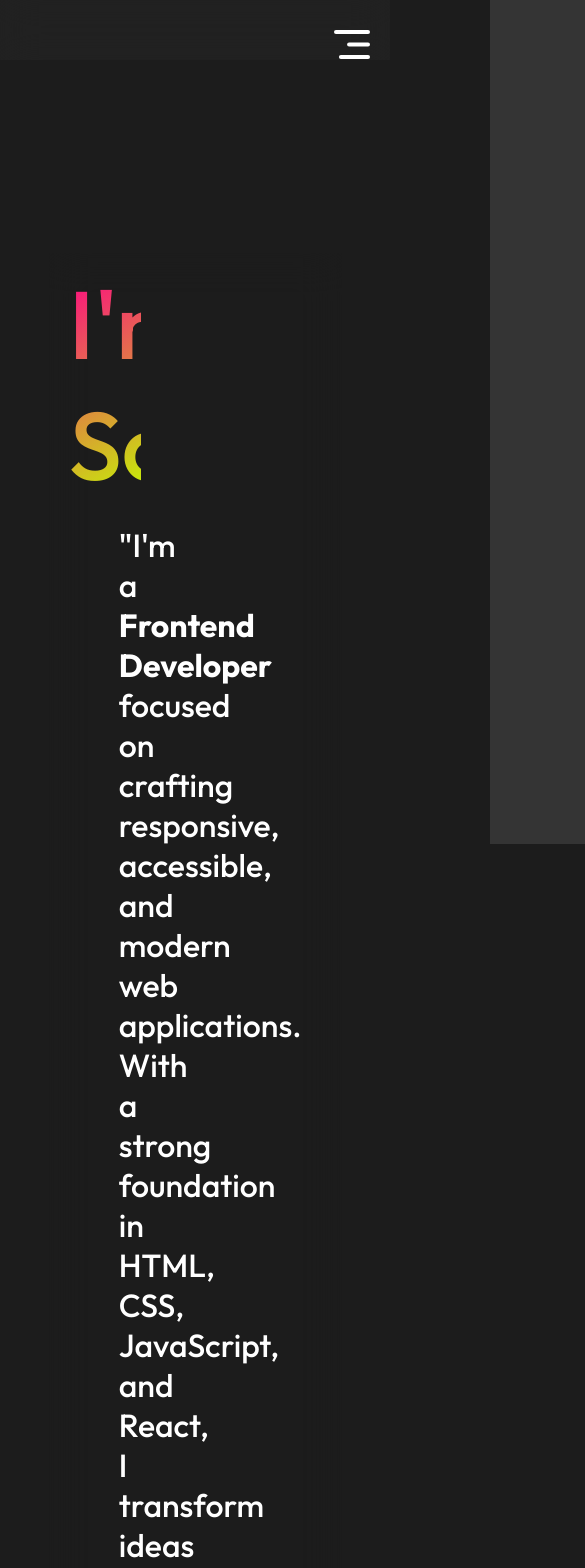
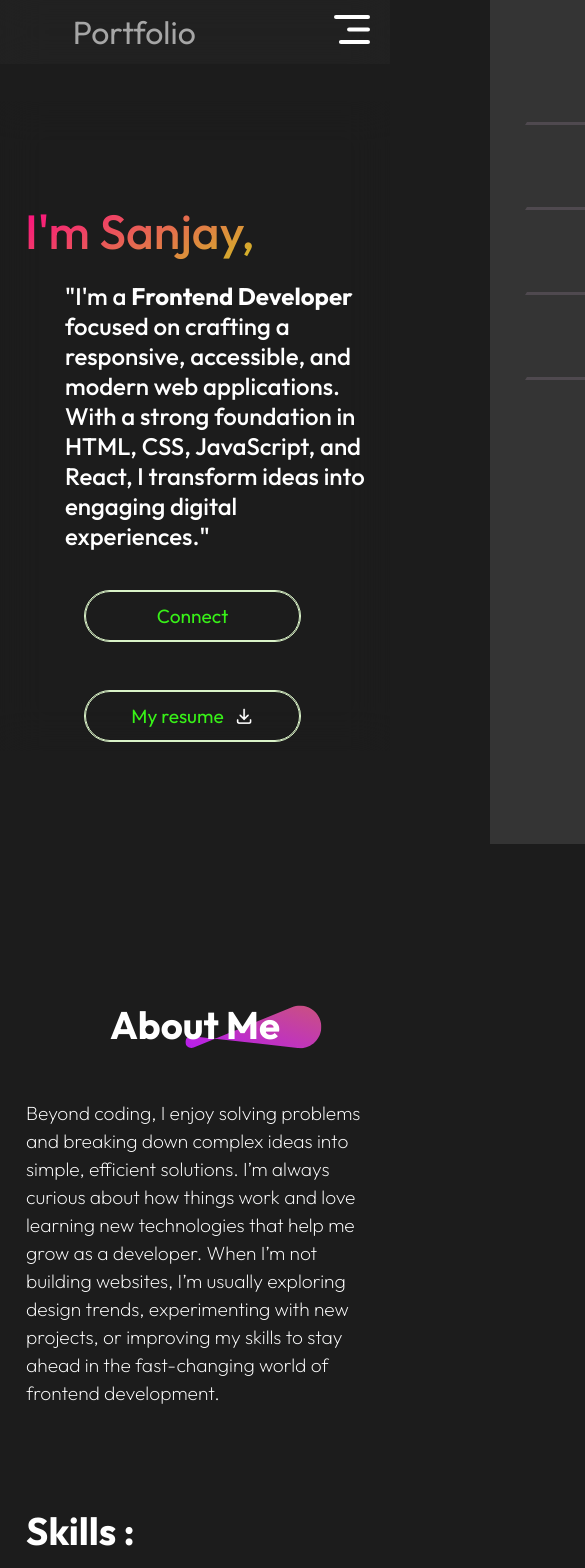
Before and after one commit to Sanjay-the-dev/portfolio2, a React (Vite) app: page / in a window 390 px wide. Shown: the top 1568 px of the page, 585 px wide, since content can reach past the window. Built offline with nearby package versions, Linux system fonts and the light colour scheme; a web font is replaced by a local one.

Commit message:
finalized

```diff
--- a/src/Components/About/About.css
+++ b/src/Components/About/About.css
@@ -42,3 +42,58 @@
     border-radius: 50px;
     margin: 0 0 16px 0;
 }
+
+
+   /*  // Mobile View */
+
+@media (max-width:768px){
+
+.About{
+    display: flex;
+    flex-direction: column;
+    width: 100%;
+
+    margin : 10vh auto;
+    padding: 0 26px;
+    align-items: center;
+}
+
+.about-title{
+
+
+    position: relative;
+    font-size: 1.2rem;
+    padding: 50px;
+
+}
+.about-title img{
+
+
+    position: absolute;
+    top: 40px;
+    left: 80px;
+    transform: scale(60%);
+    z-index: -1;
+}
+
+.about-section{
+    display: flex;
+    flex-direction: column;
+    gap: 20px;
+    font-size: 1.2rem;
+}
+.about-para {
+
+    line-height: 28px;
+    font-weight: 200;
+    margin-bottom: 80px;
+}
+.about-section hr{
+
+    border: rgb(8, 182, 240) 3px solid;
+    border-radius: 50px;
+    margin: 0 0 16px 0;
+}
+
+
+}
--- a/src/Components/Footer/Footer.css
+++ b/src/Components/Footer/Footer.css
@@ -62,3 +62,85 @@
 
 
 }
+
+   /*   //Mobile View */
+
+@media (max-width:768px){
+
+    .footer{
+    font-weight: 200;
+    font-size: 1.2rem;
+    display: flex;
+    flex-direction: column;
+    justify-content: center;
+    padding: 0 12.5% 20px 12.5%;
+    width: 100vw;
+    margin: auto;
+    background-color: rgba(66, 66, 66, 0.133);
+    backdrop-filter: blur(50px);
+}
+.footer-top{
+    display: flex;
+    flex-direction: column;
+    justify-content: space-between;
+    align-items: center;
+}
+.footer-top-left{
+    display: flex;
+    justify-content: flex-start;
+     width: 100%;
+     padding-left: 0;
+     padding-top: 20px;
+     background-color: rgba(76, 76, 76, 0);
+}
+.footer-top-left img{
+
+    height:54px;
+    width: 54px;
+    padding: 5px;
+    cursor: pointer;
+}
+.github-icon{
+
+    filter: invert(1) brightness(110%);
+}
+
+
+.footer-top-right ol{
+
+
+    list-style: none;
+        display: flex;
+    flex-direction: row;
+    gap: 20px;
+    margin-bottom: 10px;
+
+
+}
+.footer-top-right ol li{
+
+ cursor: pointer;
+     text-decoration-color: rgba(55, 237, 113, 0);
+     transition: all  0.3s ;
+}
+
+
+.footer-top-right ol li:hover{
+    transform: translateY(-7px);
+    text-decoration: underline;
+    text-underline-offset: 10px;
+    text-decoration-thickness: 2px;
+
+
+    text-decoration-color: rgb(0, 255, 38);
+
+
+}
+.footer-hr{
+    width: 100%;
+}
+.footer-bottom p{
+    font-size: 1rem;
+    text-align: center;
+}
+}
--- a/src/Components/Footer/Footer.jsx
+++ b/src/Components/Footer/Footer.jsx
@@ -31,7 +31,7 @@ const Footer = () => {
         </div>
 
         <div className="footer-bottom">
-          <hr />
+          <hr className='footer-hr' />
           <p>© 2025 Sanjay. All rights reserved</p>
         </div>
     </div>
--- a/src/Components/Hero/Hero.css
+++ b/src/Components/Hero/Hero.css
@@ -87,3 +87,103 @@
     height: 20px;
     filter: invert(1);
 }
+
+  /* // Mobile-view */
+
+@media (max-width:768px) {
+
+    .HeroSection{
+
+    padding: 100px 10px 10px 15px;
+    scroll-margin: 100px;
+    margin : 12vh auto;
+    margin-bottom: 200px;
+
+    width: 100vw;
+    height: auto;
+    backdrop-filter: blur(20px);
+}
+
+.HeroSection h1{
+
+    font-size: 3rem;
+    padding-left: 10px;
+    font-weight: 500;
+
+
+}
+.HeroSection p{
+
+    font-size: 1.5rem;
+    font-weight: 500;
+    color: #ffffff;
+    margin-bottom: 40px;
+    padding-left: 50px;
+}
+
+.hero-action{
+    display: flex;
+    flex-direction: column;
+
+    gap: 50px;
+    padding-left: 50px;
+}
+.hero-connect{
+    display: flex;
+    align-items: center;
+    justify-content: center;
+    color: #38f118;
+    width: 215px;
+    font-size: 1.2rem;
+    margin: 0 20px;
+    padding: 12px 28px;
+    border: #daf3c8 1px solid;
+    border-radius: 50px;
+    cursor: pointer;
+     outline: #daf3c8 1px solid;
+    transition: 0.2s;
+}
+.hero-connect:hover{
+   border: rgb(0, 200, 255) 1px solid;
+    outline: rgb(0, 200, 255) 1px solid;
+}
+.hero-connect:active{
+   background-color: #25adc2;
+   border: rgb(0, 200, 255) 2px solid;
+}
+.hero-resume{
+    display: flex;
+    align-items: center;
+    justify-content: center;
+    width: 215px;
+    gap: 10px;
+    color: #38f118;
+    font-size: 1.2rem;
+    margin: 0 20px;
+    padding: 12px 28px;
+    border: #daf3c8 1px solid;
+    border-radius: 50px;
+    cursor: pointer;
+     outline: #daf3c8 1px solid;
+    transition: 0.2s;
+}
+.hero-resume:hover{
+   border: rgb(0, 200, 255) 1px solid;
+   outline: rgb(0, 200, 255) 1px solid;
+}
+.hero-resume:active{
+   background-color: #25adc2;
+   border: rgb(0, 200, 255) 2px solid
+}
+
+.hero-resume img{
+
+    padding: 0;
+    margin: 0;
+    width: 20px;
+    height: 20px;
+    filter: invert(1);
+}
+
+
+}
--- a/src/Components/Hero/Hero.jsx
+++ b/src/Components/Hero/Hero.jsx
@@ -9,7 +9,7 @@ const Hero = () => {
 
         <h1>I'm Sanjay,</h1>
 
-        <p>"I'm a <strong>Frontend Developer</strong> focused on crafting responsive, accessible, and modern web applications. With a strong foundation in HTML, CSS, JavaScript, and React, I transform ideas into engaging digital experiences."</p>
+        <p>"I'm a <strong>Frontend Developer</strong> focused on crafting a responsive, accessible, and modern web applications. With a strong foundation in HTML, CSS, JavaScript, and React, I transform ideas into engaging digital experiences."</p>
 
         <div className="hero-action">
           <Link className="anchor-link" to ="Contact" smooth  ={true} duration ={700} offset ={-100}><div className='hero-connect'>Connect</div></Link>
--- a/src/Components/NavBar/NavBar.css
+++ b/src/Components/NavBar/NavBar.css
@@ -14,7 +14,11 @@
     backdrop-filter: blur(20px);
 
 }
-
+.portfolio-title{
+    color: rgb(91, 91, 91);
+    padding-bottom: 0;
+    margin-bottom: 0;
+}
 .nav-mob-close, .nav-mob-open{
     display: none;
 }
@@ -73,10 +77,13 @@
         position: fixed;
         top: 0;
         margin: 0;
+        padding: 12px;
 
     }
-    .NavMenu, .NavMenu li, .NavMenu button, .nav-mob-close, .nav-mob-open {
-        -webkit-tap-highlight-color: transparent; /* Removes blue flash on mobile */
+    .portfolio-title{
+        font-size: 2rem;
+        color: #a6a6a6;
+        font-weight: 400;
     }
     .ConnectWithMeBtn{
         display: none;
@@ -84,6 +91,7 @@
     .nav-mob-open{
         display: block;
         position: fixed;
+        top: 15px;
         right: 20px;
 
     }
@@ -106,7 +114,6 @@
         display: flex;
         flex-direction: column;
         background-color: rgb(52, 52, 52);
-        backdrop-filter: blur(50px);
        align-items: center;
         height: 100vh;
         width: 350px;
@@ -117,10 +124,24 @@
     .NavMenu li{
         padding-top: 1rem;
         font-size: 30px;
-        padding: 0px;
+        border-bottom: 3px solid #4f494f;
+
+        width: 80%;
+        padding: 0 0 10px 0 ;
+
         flex-direction: row;
-        gap: 20px;
+
+        color: rgb(225, 241, 202);
         text-align: center;
+    }
+        .NavMenu, .NavMenu li,  .nav-mob-close, .nav-mob-open {
+        -webkit-tap-highlight-color: transparent; /* Removes blue flash on mobile */
+
+    }
+    .NavMenu li:hover{
+        color: rgb(225, 241, 202);
+        border-bottom: 3px solid #4f494f;
+
     }
 
 }
--- a/src/Components/NavBar/NavBar.jsx
+++ b/src/Components/NavBar/NavBar.jsx
@@ -13,7 +13,7 @@ const NavBar = () => {
   return (
 
     <div className='NavBar'>
-
+      <h1 className='portfolio-title'>Portfolio</h1>
       <img className='nav-mob-open' onClick={openMenu} src={menu_open} alt="" />
 
        <ul className='NavMenu' ref={menuRef} >
--- a/src/Components/Projects/Projects.jsx
+++ b/src/Components/Projects/Projects.jsx
@@ -17,8 +17,8 @@ const Projects = () => {
 
         <div className="project-details">
 
-          <h1><span className='TheGreen'> Title:</span> To-Do List</h1>
-            <br />
+          <h1 className='project-content-title' ><span className='TheGreen'> Title:</span> To-Do List</h1>
+            <br className='title-discription-br' />
           <p><span className='TheGreen' >Discription :</span><br/>The To-Do List App is a web application that allows users to manage their daily tasks. It was built using HTML, CSS, and JavaScript to practice core frontend concepts.
           </p>
 
--- a/src/Components/Projects/projects.css
+++ b/src/Components/Projects/projects.css
@@ -59,3 +59,86 @@
 .TheGreen{
     color: rgb(55, 237, 113);
 }
+
+  /*  Mobile View */
+
+@media (max-width:768px){
+
+.projects{
+
+    display: flex;
+    flex-direction: column;
+    width: 100%;
+    margin : 10vh auto;
+    padding: 0 26px;
+
+
+}
+
+.project-title{
+
+    display: flex;
+    justify-content: center;
+    align-items: center;
+    position: relative;
+    font-size: 1.2rem;
+    padding: 100px 0 20px 0 ;
+
+    text-align: center;
+    margin-bottom: 0;
+
+}
+
+.project-title img{
+
+   position: absolute;
+    top:90px;
+    left: 100px;
+
+
+    transform: scale(60%);
+    z-index: -1;
+
+}
+.project-content{
+
+
+    display: flex;
+    flex-direction: column;
+
+
+    gap: 20px
+
+}
+.project_img{
+
+    border-radius: 10px;
+    display: inline-block;
+    border: rgb(55, 237, 113) 5px solid;
+    box-shadow: 4px 4px 10px 2px  rgb(6, 220, 31);
+    width: 200px;
+    height: 240px;
+    cursor: pointer;
+}
+.project-details{
+    margin-top: 20px;
+    font-size: 1.2rem;
+    font-weight: 200;
+    color: rgb(255, 255, 255);
+}
+.project-details h1{
+
+    font-size: 1.5rem;
+
+}
+.title-discription-br{
+    display: none;
+}
+.TheGreen{
+    color: rgb(55, 237, 113);
+}
+.features{
+
+    padding-left: 10px;
+}
+}
```
Also changed, not shown: src/Components/Contact/Contact.css (+159 -0 lines).
